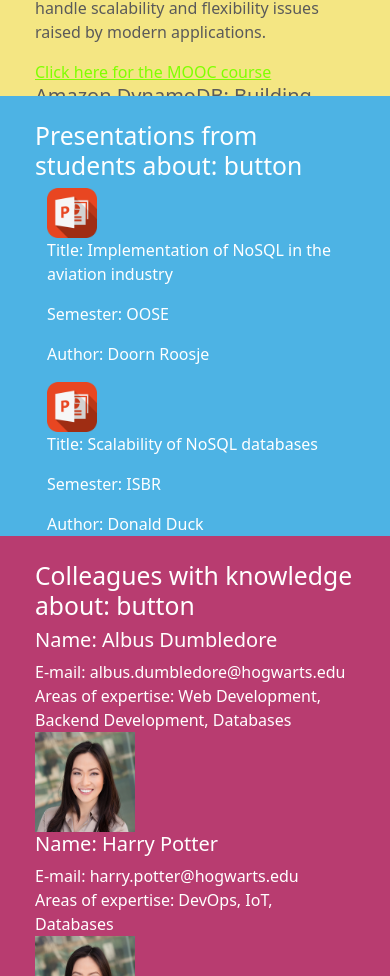
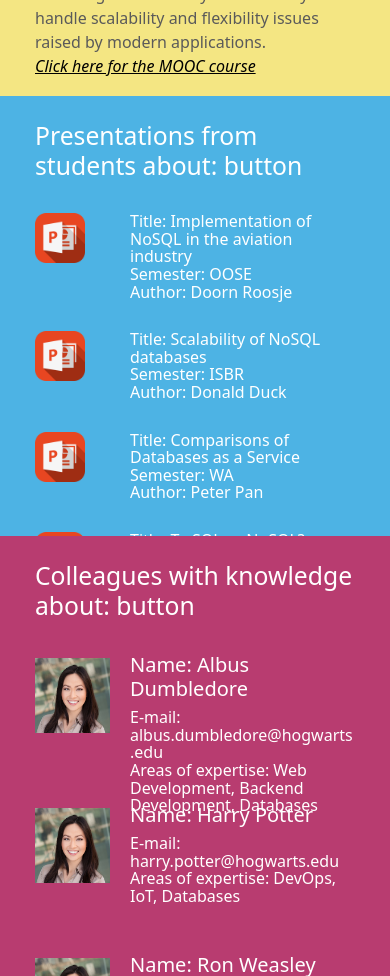
Before and after one commit to Kamil314/rottapp, a React (Create React App) app: page /subject/button in a window 390 px wide. Shown: the part 840-1816 px from the top of the page. Built offline with nearby package versions, Linux system fonts and the light colour scheme; no server answers.

Commit message:
added css styles to components

```diff
--- /dev/null
+++ b/src/Definition.css
@@ -0,0 +1,5 @@
+.definition{
+    height: 380px;
+    display: table-cell;
+    vertical-align: middle;
+}
--- a/src/Definition.js
+++ b/src/Definition.js
@@ -1,6 +1,7 @@
 import React from "react";
 import { useEffect, useState } from "react";
 import axios from "axios";
+import "./Definition.css";
 
 export default function Definition(props) {
   const [definition, setDefinition] = useState("");
@@ -18,7 +19,7 @@ export default function Definition(props) {
   const MAX_LENGTH = 250;
 
   return (
-    <div>
+    <div className="definition">
       <h2>Definition of: {props.subject}</h2>
       <div>
         {definition.length > MAX_LENGTH ? (
--- /dev/null
+++ b/src/KnowledgeWithinOrg.css
@@ -0,0 +1,57 @@
+p{
+    margin-bottom: 0rem !important;
+}
+
+h2{
+    padding-bottom: 10px;
+}
+
+.contact-container{
+    display: flex;
+    flex-wrap: wrap;
+}
+
+.teacher-img{
+    padding-top: 20px;
+    padding-bottom: 15px;
+    width: 10%;
+    overflow: hidden;
+}
+
+.teacher{
+    width: 90%;
+    line-height: 1.1;
+    padding-top: 15px;
+    padding-left: 15px;
+    display: table-cell;
+    vertical-align: middle;
+    height: 100px;
+    word-wrap: break-word;
+}
+
+@media screen and (max-width: 992px) {
+    .teacher-img {
+      width: 15%;
+    }
+
+    .teacher{
+        width: 85%;
+    }
+  }
+
+  @media screen and (max-width: 425px) {
+    .teacher-img {
+      width: 25%;
+    }
+
+    .teacher{
+        width: 75%;
+        margin-bottom: 50px;
+    }
+  }
+
+  @media screen and (max-width: 375px) {
+    .teacher{
+        margin-bottom: 100px;
+    }
+  }
--- a/src/KnowledgeWithinOrg.js
+++ b/src/KnowledgeWithinOrg.js
@@ -1,6 +1,7 @@
 import React from "react";
 import { useEffect, useState } from "react";
 import axios from "axios";
+import "./KnowledgeWithinOrg.css";
 
 export default function KnowledgeWithinOrg(props) {
   const [natureResults, setNatureResults] = useState([]);
@@ -16,6 +17,15 @@ export default function KnowledgeWithinOrg(props) {
   return (
     <div>
       <h2>Colleagues with knowledge about: {props.subject}</h2>
+    <div className="contact-container">
+    <div className="teacher-img">
+        <img
+          src="/images/teacher-picture.jpeg"
+          width="75"
+          height="75"
+          alt=""
+        />
+      </div>
       <div className="teacher">
         <h5>Name: Albus Dumbledore</h5>
         <span>E-mail: albus.dumbledore@hogwarts.edu</span>
@@ -24,10 +34,12 @@ export default function KnowledgeWithinOrg(props) {
           Areas of expertise: Web Development, Backend Development, Databases
         </span>
         <br />
+        </div>
+        <div className="teacher-img">
         <img
           src="/images/teacher-picture.jpeg"
-          width="100"
-          height="100"
+          width="75"
+          height="75"
           alt=""
         />
       </div>
@@ -37,10 +49,13 @@ export default function KnowledgeWithinOrg(props) {
         <br />
         <span>Areas of expertise: DevOps, IoT, Databases</span>
         <br />
+        </div>
+
+        <div className="teacher-img">
         <img
           src="/images/teacher-picture.jpeg"
-          width="100"
-          height="100"
+          width="75"
+          height="75"
           alt=""
         />
       </div>
@@ -50,10 +65,13 @@ export default function KnowledgeWithinOrg(props) {
         <br />
         <span>Areas of expertise: Big data, Machine Learning, Databases</span>
         <br />
+        </div>
+
+        <div className="teacher-img">
         <img
           src="/images/teacher-picture.jpeg"
-          width="100"
-          height="100"
+          width="75"
+          height="75"
           alt=""
         />
       </div>
@@ -65,10 +83,13 @@ export default function KnowledgeWithinOrg(props) {
           Areas of expertise: Cloud Migrations, Backend Development, Databases
         </span>
         <br />
+        </div>
+
+        <div className="teacher-img">
         <img
           src="/images/teacher-picture.jpeg"
-          width="100"
-          height="100"
+          width="75"
+          height="75"
           alt=""
         />
       </div>
@@ -80,13 +101,9 @@ export default function KnowledgeWithinOrg(props) {
           Areas of expertise: Cloud Migrations, Backend Development, Databases
         </span>
         <br />
-        <img
-          src="/images/teacher-picture.jpeg"
-          width="100"
-          height="100"
-          alt=""
-        />
-      </div>
+        </div>
+
+    </div>
     </div>
   );
 }
--- /dev/null
+++ b/src/MoocOverview.css
@@ -0,0 +1,3 @@
+.course{
+    padding-bottom: 25px;
+}
--- a/src/MoocOverview.js
+++ b/src/MoocOverview.js
@@ -1,6 +1,7 @@
 import React from "react";
 import { useEffect, useState } from "react";
 import axios from "axios";
+import "./MoocOverview.css";
 
 export default function MoocOverview(props) {
   const [definition, setDefinition] = useState("");
--- /dev/null
+++ b/src/StudentPresentations.css
@@ -0,0 +1,57 @@
+p{
+    margin-bottom: 0rem !important;
+}
+
+h2{
+    padding-bottom: 10px;
+}
+
+.presentation-container{
+    display: flex;
+    flex-wrap: wrap;
+}
+
+.presentation{
+    padding-top: 15px;
+    width: 10%;
+    overflow: hidden;
+}
+
+.presentation-text{
+    width: 90%;
+    line-height: 1.1;
+    padding-bottom: 15px;
+    padding-top: 15px;
+    padding-left: 15px;
+}
+
+@media screen and (max-width: 992px) {
+    .presentation {
+      width: 25%;
+    }
+
+    .presentation-text{
+        width: 75%;
+    }
+  }
+
+  @media screen and (max-width: 768px) {
+    .presentation {
+      width: 15%;
+    }
+
+    .presentation-text{
+        width: 85%;
+    }
+  }
+
+  @media screen and (max-width: 425px) {
+    .presentation {
+      width: 25%;
+    }
+
+    .presentation-text{
+        width: 75%;
+        padding-bottom: 15px;
+    }
+  }
--- a/src/StudentPresentations.js
+++ b/src/StudentPresentations.js
@@ -1,65 +1,75 @@
 import React from "react";
+import "./StudentPresentations.css";
 
 export default function StudentPresentations(props) {
   return (
     <div>
       <h2>Presentations from students about: {props.subject}</h2>
-      <div className="container">
+      <div className="presentation-container">
         <div className="presentation">
           <img
             src="/images/powerpoint_logo.png"
             width="50"
             height="50"
             alt=""
-          />
+          /></div>
+          <div className="presentation-text">
           <p>Title: Implementation of NoSQL in the aviation industry</p>
           <p>Semester: OOSE</p>
           <p>Author: Doorn Roosje</p>
-        </div>
+          </div>
         <div className="presentation">
           <img
             src="/images/powerpoint_logo.png"
             width="50"
             height="50"
             alt=""
-          />
+          /></div>
+          <div className="presentation-text">
           <p>Title: Scalability of NoSQL databases</p>
           <p>Semester: ISBR</p>
           <p>Author: Donald Duck</p>
-        </div>
+          </div>
+
         <div className="presentation">
           <img
             src="/images/powerpoint_logo.png"
             width="50"
             height="50"
             alt=""
-          />
+          /></div>
+          <div className="presentation-text">
           <p>Title: Comparisons of Databases as a Service</p>
           <p>Semester: WA</p>
           <p>Author: Peter Pan</p>
-        </div>
+          </div>
+
         <div className="presentation">
           <img
             src="/images/powerpoint_logo.png"
             width="50"
             height="50"
             alt=""
-          />
+          /> </div>
+          <div className="presentation-text">
           <p>Title: To SQL or NoSQL?</p>
           <p>Semester: AD</p>
           <p>Author: Dagobert Duck</p>
-        </div>
+          </div>
+
         <div className="presentation">
           <img
             src="/images/powerpoint_logo.png"
             width="50"
             height="50"
             alt=""
-          />
+          /></div>
+          <div className="presentation-text">
           <p>Title: Use cases of NoSQL databases</p>
           <p>Semester: ROTT</p>
           <p>Author: Peter Pan</p>
-        </div>
+          </div>
+
       </div>
     </div>
   );
--- a/src/Subject.css
+++ b/src/Subject.css
@@ -13,48 +13,49 @@
 
 .flex-item a,
 .flex-item a:hover {
-  color: chartreuse;
+  color: #000;
+  font-style: italic;
 }
 
 .flex-item a:visited {
-  color: springgreen;
+  color: rgb(0, 38, 255);
 }
 
-#definition {
+#top-left {
   transition: all ease-in 0.2s;
   background-color: #fda649;
 }
 
-#definition:hover {
+#top-left:hover {
   background-color: #e29440;
 }
 
-#edu {
+#top-right {
   transition: all ease-in 0.2s;
   background-color: #f4e683;
 }
 
-#edu:hover {
+#top-right:hover {
   background-color: #d3c872;
 }
 
-#twitter {
+#bottom-left {
   transition: all ease-in 0.2s;
   background-color: #4db3e4;
   color: white;
 }
 
-#twitter:hover {
+#bottom-left:hover {
   background-color: #439bc4;
 }
 
-#scholar {
+#bottom-right {
   transition: all ease-in 0.2s;
   background-color: #b83c70;
   color: white;
 }
 
-#scholar:hover,
+#bottom-right:hover,
 :checked {
   background-color: #8a2c53;
 }
--- a/src/Subject.js
+++ b/src/Subject.js
@@ -11,16 +11,16 @@ export default function Subject() {
 
   return (
     <div className="flex-container">
-      <div className="flex-item" id="definition">
+      <div className="flex-item" id="top-left">
         <Definition subject={subject} />
       </div>
-      <div className="flex-item" id="edu">
+      <div className="flex-item" id="top-right">
         <MoocOverview subject={subject} />
       </div>
-      <div className="flex-item" id="twitter">
+      <div className="flex-item" id="bottom-left">
         <StudentPresentations subject={subject} />
       </div>
-      <div className="flex-item" id="scholar">
+      <div className="flex-item" id="bottom-right">
         <KnowledgeWithinOrg subject={subject} />
       </div>
     </div>
```
